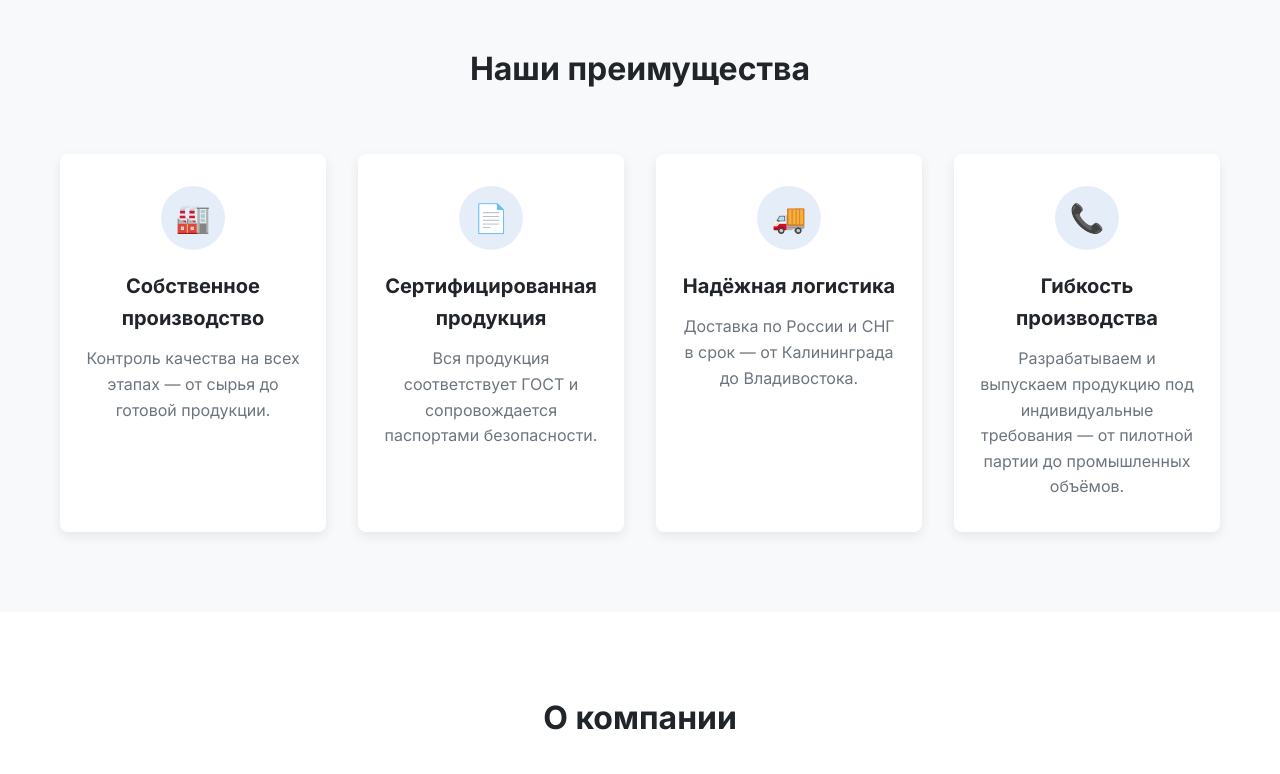
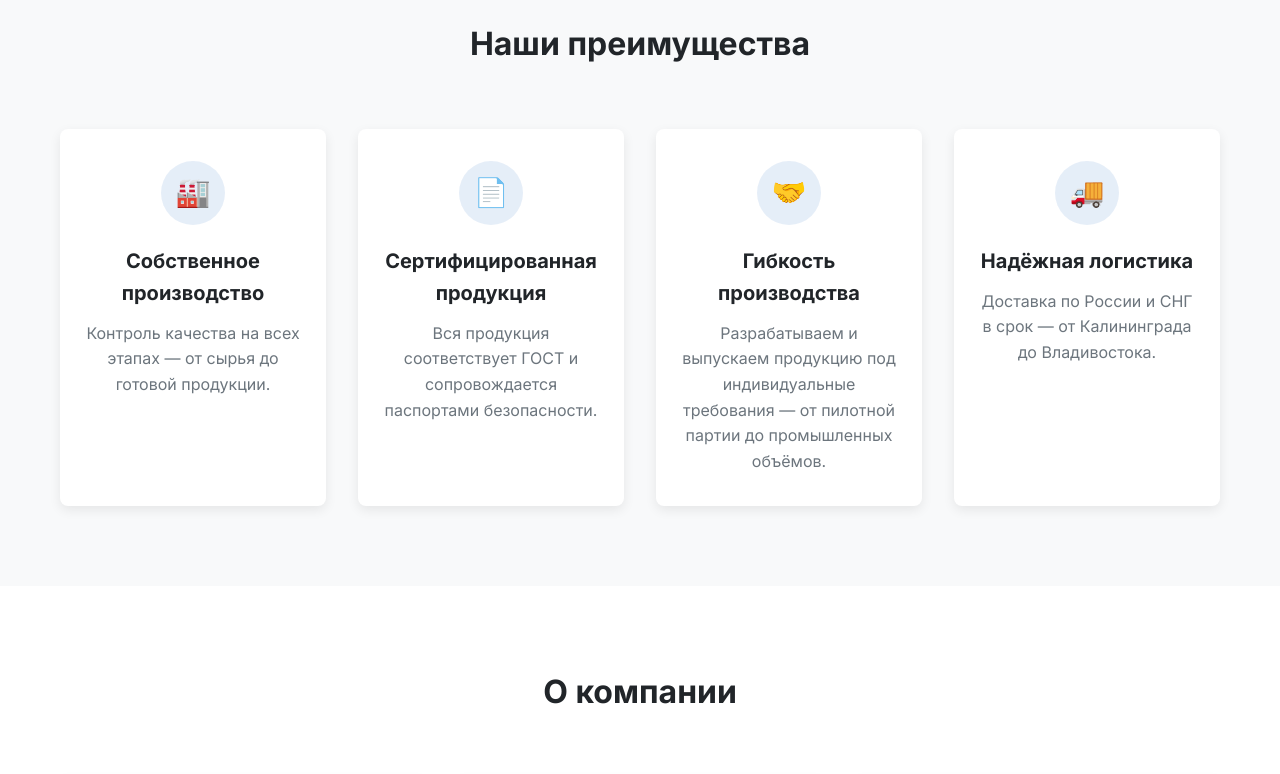
Before and after one commit to Krylatka2022/nord-sintez, a plain HTML site: page index.html in a window 1280 px wide. Shown: the part 700-1474 px from the top of the page. Drawn offline with Linux system fonts and the light colour scheme.

Commit message:
Финальная версия главной страницы

```diff
--- a/index.html
+++ b/index.html
@@ -1,4 +1,3 @@
-<<<<<<< HEAD
 <!DOCTYPE html>
 <html lang="ru">
   <head>
@@ -605,6 +604,7 @@
               Контроль качества на всех этапах — от сырья до готовой продукции.
             </p>
           </div>
+
           <div class="advantage-card">
             <div class="advantage-icon">📄</div>
             <h3>Сертифицированная продукция</h3>
@@ -614,18 +614,18 @@
             </p>
           </div>
           <div class="advantage-card">
+            <div class="advantage-icon">🤝</div>
+            <h3>Гибкость производства</h3>
+            <p>
+              Разрабатываем и выпускаем продукцию под индивидуальные требования
+              — от пилотной партии до промышленных объёмов.
+            </p>
+          </div>
+          <div class="advantage-card">
             <div class="advantage-icon">🚚</div>
             <h3>Надёжная логистика</h3>
             <p>
               Доставка по России и СНГ в срок — от Калининграда до Владивостока.
-            </p>
-          </div>
-          <div class="advantage-card">
-            <div class="advantage-icon">📞</div>
-            <h3>Гибкость производства</h3>
-            <p>
-              Разрабатываем и выпускаем продукцию под индивидуальные требования
-              — от пилотной партии до промышленных объёмов.
             </p>
           </div>
         </div>
```
